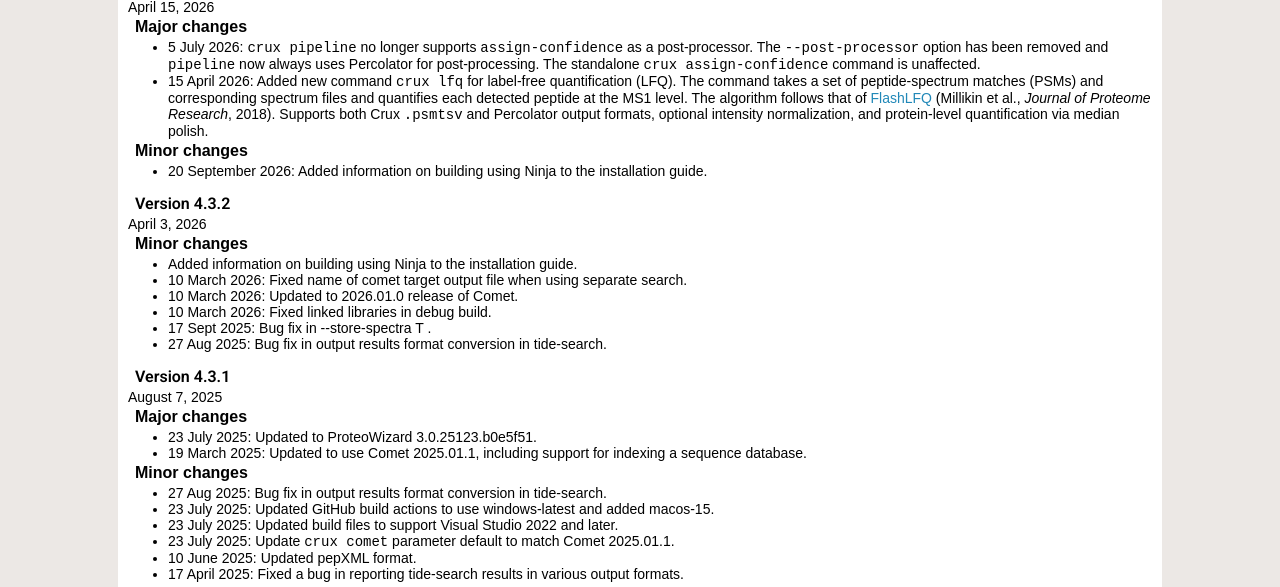
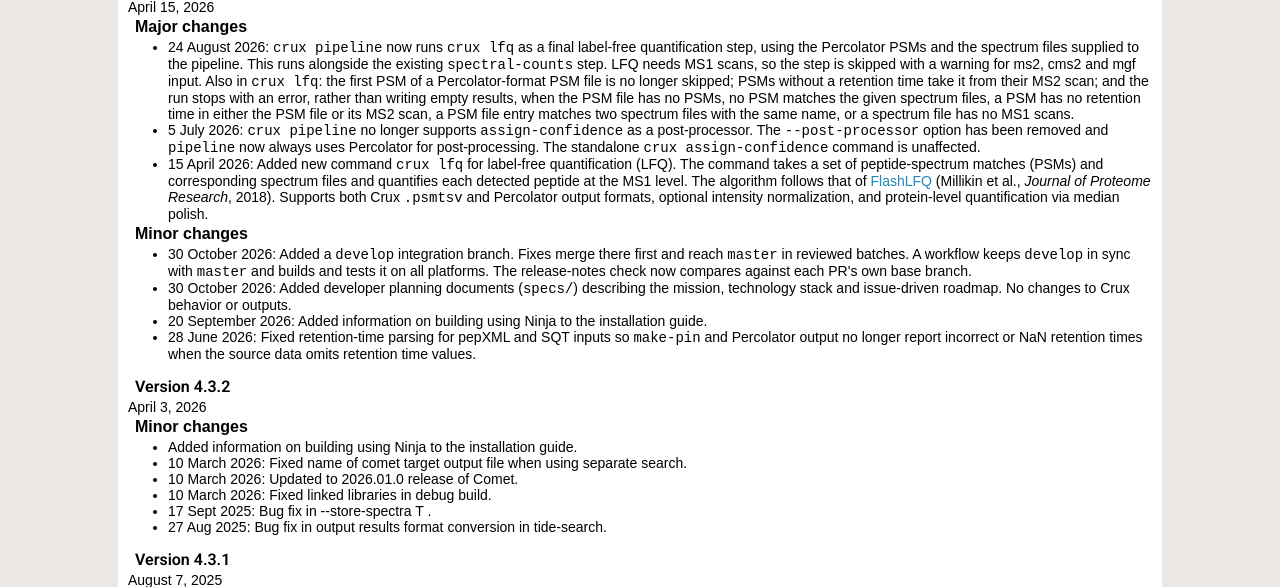
Before and after one commit to crux-toolkit/crux-toolkit.github.io, a plain HTML site: page release-notes.html in a window 1280 px wide. Shown: the part 188-775 px from the top of the page. Drawn offline with nearby package versions, Linux system fonts and the light colour scheme.

Commit message:
Update from https://github.com/crux-toolkit/crux-toolkit/commit/b2ead1fdc9bbf138da505838431485c9c127a5e6

```diff
--- a/release-notes.html
+++ b/release-notes.html
@@ -54,6 +54,18 @@
     <h3>Version 5.0.0</h3> April 15, 2026
     <h4>Major changes</h4>
     <ul>
+      <li>24 August 2026: <code>crux pipeline</code> now runs <code>crux lfq</code>
+      as a final label-free quantification step, using the Percolator PSMs and the
+      spectrum files supplied to the pipeline. This runs alongside the existing
+      <code>spectral-counts</code> step. LFQ needs MS1 scans, so the step is
+      skipped with a warning for ms2, cms2 and mgf input. Also in
+      <code>crux lfq</code>: the first PSM of a Percolator-format PSM file is
+      no longer skipped; PSMs without a retention time take it from their MS2
+      scan; and the run stops with an error, rather than writing empty results,
+      when the PSM file has no PSMs, no PSM matches the given spectrum files, a
+      PSM has no retention time in either the PSM file or its MS2 scan, a PSM
+      file entry matches two spectrum files with the same name, or a spectrum
+      file has no MS1 scans.</li>
       <li>5 July 2026: <code>crux pipeline</code> no longer supports
       <code>assign-confidence</code> as a post-processor. The <code>--post-processor</code>
       option has been removed and <code>pipeline</code> now always uses Percolator for
@@ -70,8 +82,19 @@
     </ul>
     <h4>Minor changes</h4>
     <ul>
+      <li>30 October 2026: Added a <code>develop</code> integration branch. Fixes
+      merge there first and reach <code>master</code> in reviewed batches. A workflow
+      keeps <code>develop</code> in sync with <code>master</code> and builds and tests it
+      on all platforms. The release-notes check now compares against each PR's
+      own base branch.</li>
+      <li>30 October 2026: Added developer planning documents
+      (<code>specs/</code>) describing the mission, technology stack and
+      issue-driven roadmap. No changes to Crux behavior or outputs.</li>
       <li>20 September 2026: Added information on building
       using Ninja to the installation guide.</li>
+      <li>28 June 2026: Fixed retention-time parsing for pepXML and SQT inputs so
+      <code>make-pin</code> and Percolator output no longer report incorrect or NaN
+      retention times when the source data omits retention time values.</li>
     </ul>
     <h3>Version 4.3.2</h3> April 3, 2026
     <h4>Minor changes</h4>
```
